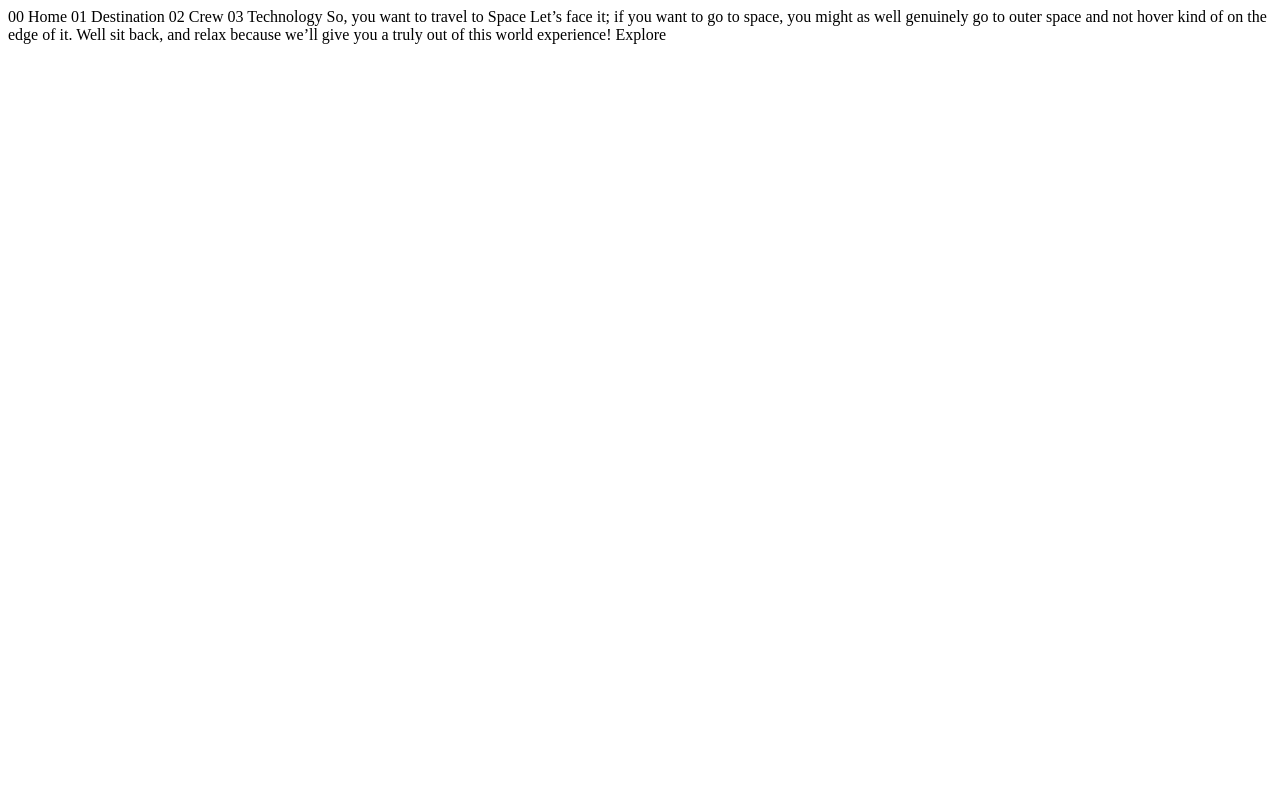
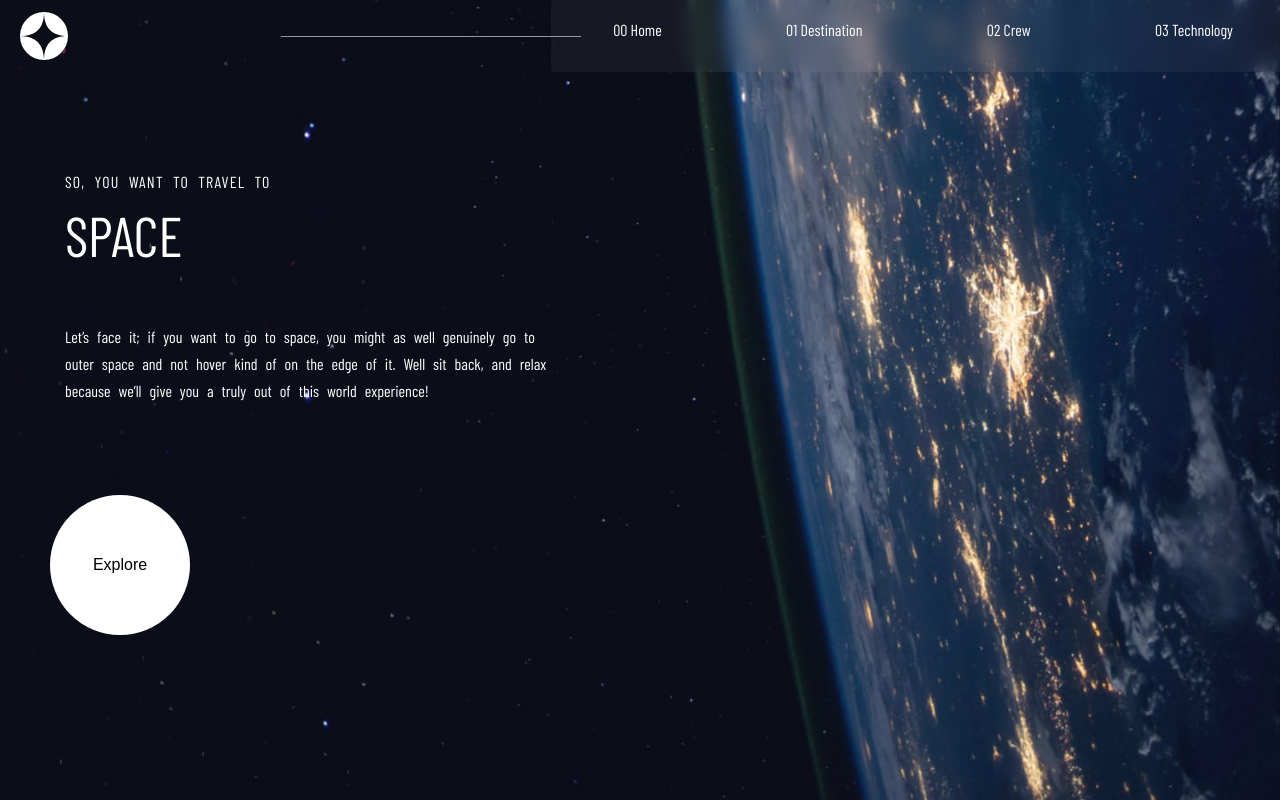
Before and after one commit to oloyede-hub/space-tourism, a plain HTML site: page space-tourism/index.html in a window 1280 px wide. Drawn offline with nearby package versions, Linux system fonts and the light colour scheme; a web font is replaced by a local one.

Commit message:
Home page and the header

```diff
--- /dev/null
+++ b/space-tourism/assets/css/header.css
@@ -0,0 +1,274 @@
+:root {
+    /* COLORS */
+
+    --dark-blue-color: #0B0D17;
+    --light-blue: #D0D6F9;
+    --white: #fff;
+    --stroke: #979797;
+
+    /* TOPOGRAPHY */
+
+    /* heading */
+    --h1-fs: 150px;
+    --h2-fs: 100px;
+    --h3-fs: 56px;
+    --h4-fs: 32px;
+    --h5-fs: 28px;
+    /* subheading  */
+    --sbh1-fs: 28px;
+    --sbh2-fs: 14px;
+    --sbh-fs: 16px;
+    --ws: 4.75px;
+    /* Font-family */
+    --fm-Belefair: 'Bellefair', serif;
+    --fm-Barlow: 'Barlow Condensed', sans-serif;
+
+    /* HOVER */
+    --hover-color: var(--white)
+    --cubic-out: cubic-bezier(0.33, 0.85, 0.4, 0.96)
+
+}
+
+/**
+--> HEADER
+*/
+
+
+.stroke {
+    display: none;
+}
+
+nav {
+    display: none;
+    position: absolute;
+    left: 35px;
+    right: 35px;
+    top: calc(100% + 2px);
+    z-index: 4;
+    background: var(--white);
+    color: black;
+    border-radius: 5px;
+    transition: 0.25s var(--cubic-out);
+
+}
+
+nav.active {
+    display: block;
+    transition-duration: .35s;
+}
+
+
+
+nav .list-item li {
+    padding-block: 20px;
+    padding-inline-start: 20px;
+
+}
+nav .list-item li:is(:hover, :focus) {
+    background-color: var(--light-blue);
+}
+
+nav .list-item li:not(:last-child) {
+    border-bottom: 1px solid var(--dark-blue-color);
+}
+
+nav .list-item li a {
+    color: var(--dark-blue-color);
+    font-size: var(--sbh-fs);
+    font-family: var(--fm-Barlow);
+}
+
+
+ header{
+    padding-inline: 20px;
+    margin-bottom: 10px;
+    position: sticky;
+    top: 0;
+    left: 0;
+    z-index: 4;
+}
+
+header.active {
+  background-color: var(--dark-blue-color);
+}
+
+header .wrapper {
+    display: flex;
+    justify-content: space-between;
+    align-items: center;
+    padding-block: 20px;
+    padding-inline: 20px;
+}
+
+
+
+header .hamburger {
+    font-size:45px;
+
+}
+header .hamburger:is(:hover, :focus) {
+    cursor: pointer;
+}
+
+header .wrapper .hamburger.active .open-hamburger,
+header .wrapper .hamburger .close-hamburger {
+        display: none;
+}
+
+header .wrapper .hamburger .open-hamburger,
+header .wrapper .hamburger.active .close-hamburger {
+        display: block;
+}
+
+
+@media screen and (min-width: 760px) {
+    header {
+        padding-block: 0px;
+        margin-bottom: 0px;
+        height: 72px;
+    }
+    header .wrapper {
+        display: flex;
+        padding-block: 0px;
+        padding-inline: 0px;
+        height: 100%;
+
+    }
+    header .hamburger {
+        display: none;
+    }
+    nav {
+        display: block;
+        height: 100%;
+        width: 60%;
+        border-radius: 0;
+        position: relative;
+        top: 0;
+        margin-inline: 0px;
+        background-color: transparent;
+    }
+
+    .blur {
+        width: 100%;
+        height: 100%;
+        position: relative;
+        z-index: -1;
+        background: rgba(255, 255, 255, 0.2);
+        background-clip: text;
+        -webkit-background-clip: text;
+        -webkit-text-fill-color: white;
+        backdrop-filter: blur(10px);
+    }
+    nav .list-item {
+        height: 100%;
+        display: flex;
+        justify-content: space-around;
+        align-items: center;
+        position: absolute;
+        top: 0;
+        left: 0;
+        right: 0;
+        z-index: 44;
+        background-color: rgba(255, 255, 255, 0.047);
+    }
+
+
+    nav .list-item li {
+        z-index: 4;
+        padding-inline: 10px;
+        margin-block: 0;
+    }
+    nav .list-item li:not(:last-child) {
+        border-bottom: none;
+    }
+    nav .list-item li:is(:hover, :focus) {
+        background: none;
+        border-bottom: 1px solid var(--light-blue);
+    }
+
+    nav .list-item li a {
+        color: var(--white);
+        font-size: 16px;
+        height: 100%;
+        font-family: var(--fm-Barlow);
+    }
+}
+
+
+@media only screen and (min-width: 1104px) {
+    header {
+        padding-block: 0px;
+        margin-bottom: 0;
+        max-width: 100%;
+        height: 72px;
+    }
+    header .wrapper {
+        display: flex;
+        padding-block: 0px;
+        padding-inline: 0px;
+        height: 100%;
+
+    }
+    header .hamburger {
+        display: none;
+    }
+    nav {
+        display: block;
+        height: 100%;
+        width: 60%;
+        border-radius: 0;
+        top: 0;
+        right: 16px;
+        margin-inline: 0px;
+        background: rgba(255, 255, 255, 0.2);
+        background-clip: text;
+        -webkit-background-clip: text;
+        -webkit-text-fill-color: white;
+        backdrop-filter: blur(10px);;
+    }
+    .stroke {
+        display: block;
+        height: 1px;
+        background-color: #979797;
+        width: 300px;
+        position: absolute;
+        left: -270px;
+        z-index: 344;
+    }
+
+    nav .list-item {
+        height: 100%;
+        display: flex;
+        justify-content: space-around;
+        align-items: center;
+        z-index: 44;
+        background-color: rgba(255, 255, 255, 0.047);
+        position: relative;
+    }
+
+
+    nav .list-item li {
+        z-index: 4;
+        padding-inline: 10px;
+        margin-block: 0;
+        height: 100%;
+        border-bottom: 0;
+
+    }
+    nav .list-item li:not(:last-child) {
+        border-bottom: none;
+    }
+
+    nav .list-item li:is(:hover, :focus) {
+        background: none;
+        border-bottom: 2px solid var(--light-blue);
+    }
+
+    nav .list-item li a {
+        color: var(--white);
+        font-size: 16px;
+        height: 100%;
+        font-family: var(--fm-Barlow);
+    }
+
+ }
--- /dev/null
+++ b/space-tourism/assets/css/home.css
@@ -0,0 +1,265 @@
+:root {
+    /* COLORS */
+
+    --dark-blue-color: #0B0D17;
+    --light-blue: #D0D6F9;
+    --white: #fff;
+    --stroke: #979797;
+
+    /* TOPOGRAPHY */
+
+    /* heading */
+    --h1-fs: 150px;
+    --h2-fs: 100px;
+    --h3-fs: 56px;
+    --h4-fs: 32px;
+    --h5-fs: 28px;
+    /* subheading  */
+    --sbh1-fs: 28px;
+    --sbh2-fs: 14px;
+    --sbh-fs: 16px;
+    --ws: 4.75px;
+    /* Font-family */
+    --fm-Belefair: 'Bellefair', serif;
+    --fm-Barlow: 'Barlow Condensed', sans-serif;
+
+    /* HOVER */
+    --hover-color: var(--white)
+    /* transition */
+
+}
+
+/* CUSTOM STYLES */
+
+*,
+*::before,
+*::after {
+    margin: 0;
+    padding: 0;
+    box-sizing: border-box;
+}
+
+span,
+img,
+button,
+input,
+label {
+    display: block;
+}
+
+.img {
+    height: auto;
+    width: auto;
+}
+
+ul {
+    list-style: none;
+}
+
+a {
+    text-decoration: none;
+    color: var(--white);
+}
+
+
+html {
+    font-size: var(--sbh-fs);
+    font-family: var(--fm-Barlow);
+    color: var(--white);
+}
+
+
+
+
+
+
+
+/**
+--> HOME
+*/
+
+
+
+
+body{
+    background-image: url("../home/background-home-mobile.jpg");
+    background-repeat: no-repeat;
+  background-size: cover;
+    /* object-fit: fill; */
+}
+
+main {
+    padding-inline: 35px;
+    padding-block: 20px;
+}
+
+main .wrapper {
+    text-align: center;
+}
+
+main .wrapper h5 {
+    text-transform: uppercase ;
+    font-weight: 50;
+    font-size: 16px;
+    word-spacing: var(--ws);
+    letter-spacing: 1.2px;
+}
+
+
+main .wrapper h1 {
+    text-transform: uppercase ;
+    padding-block: 40px;
+    font-weight: 300;
+    font-size: var(--h3-fs);
+}
+
+main .wrapper p {
+    padding-block: 60px;
+    line-height: 1.7;
+    font-size: var(--sbh-fs);
+    word-spacing: var(--ws);
+    font-weight: 300;
+}
+
+div.button {
+    width: 200px;
+    height: 200px;
+    margin: 15px auto ;
+    display: flex;
+    justify-content: center;
+    align-items: center;
+    transition: all ease-out .75s;
+
+    border-radius: 100%;
+}
+
+div.button:hover {
+    background-color: var(--dark-blue-color);
+}
+
+button {
+    width: 70%;
+    height: 70%;
+    border-radius: 70%;
+    outline: none;
+    border: none;
+    background-color: var(--white);
+    font-size: var(--sbh-fs);
+    }
+
+
+    @media screen and (min-width: 760px) {
+        body{
+            background-image: url("../home/background-home-tablet.jpg");
+            background-repeat: no-repeat;
+          background-size: cover;
+        }
+
+        main {
+            padding-inline: 35px;
+            padding-block: 100px;
+        }
+
+        main .wrapper {
+            text-align: center;
+            /* position: relative; */
+        }
+
+        main .wrapper h5 {
+            text-transform: uppercase ;
+            font-weight: 50;
+            font-size: 18px;
+            word-spacing: var(--ws);
+            letter-spacing: 1.2px;
+        }
+
+
+        main .wrapper h1 {
+            text-transform: uppercase ;
+            padding-block: 50px;
+            font-weight: 300;
+            font-size: var(--h3-fs);
+        }
+
+        main .wrapper p {
+            margin: 0 auto;
+            padding-block: 60px;
+            line-height: 1.7;
+            font-size: 24px;
+            word-spacing: var(--ws);
+            font-weight: 300;
+            width: 500px;
+        }
+
+        div.button {
+            width: 300px;
+            height: 300px;
+            margin: 15px auto ;
+            display: flex;
+            justify-content: center;
+            align-items: center;
+
+            border-radius: 100%;
+        }
+
+
+    }
+
+    @media screen and (min-width: 1104px) {
+        body{
+            background-image: url("../home/background-home-desktop.jpg");
+            background-repeat: no-repeat;
+          background-size: cover;
+        }
+
+        main {
+            padding-inline: 20px;
+            padding-block: 100px;
+        }
+
+        main .wrapper {
+            text-align: left;
+            /* position: absolute ; */
+        }
+
+        main .wrapper h5 {
+            text-transform: uppercase ;
+            margin-left:45px;
+            font-weight: 50;
+            font-size: 16px;
+            word-spacing: var(--ws);
+            letter-spacing: 1.2px;
+        }
+
+
+        main .wrapper h1 {
+            margin-left:45px;
+            text-transform: uppercase ;
+            padding-block: 10px;
+            font-weight: 300;
+            font-size: var(--h3-fs);
+        }
+
+        main .wrapper p {
+            margin-left:45px;
+            padding-block: 45px;
+            line-height: 1.7;
+            font-size: 16px;
+            word-spacing: var(--ws);
+            font-weight: 300;
+            width: 500px;
+        }
+
+        div.button {
+
+            position: absolute;
+            width: 200px;
+            height: 200px;
+            display: flex;
+            justify-content: center;
+            align-items: center;
+            border-radius: 100%;
+        }
+
+
+    }
--- /dev/null
+++ b/space-tourism/assets/js/header.js
@@ -0,0 +1,35 @@
+"use strict"
+// Header
+
+
+const navbar = document.querySelector(".navbar");
+const nav_links = document.querySelectorAll("[data-nav-link]");
+const hamburger = document.querySelector("[data-hamburger]");
+const header = document.querySelector("[data-header]");
+
+
+function toggleBurger() {
+    hamburger.classList.toggle("active");
+    navbar.classList.toggle("active");
+}
+
+hamburger.addEventListener("click", toggleBurger, false);
+
+
+function closeNav () {
+    hamburger.classList.remove('active')
+    navbar.classList.remove('active')
+}
+
+nav_links.forEach(link => {
+    link.addEventListener('click', closeNav)
+})
+
+
+window.addEventListener('scroll', function() {
+    if(window.scrollY >= 15) {
+        header.classList.add('active')
+    }else {
+        header.classList.remove('active');
+    }
+})
--- /dev/null
+++ b/space-tourism/assets/js/script.js
@@ -0,0 +1,4 @@
+
+
+
+// Node
--- a/space-tourism/index.html
+++ b/space-tourism/index.html
@@ -1,27 +1,60 @@
 <!DOCTYPE html>
 <html lang="en">
+
 <head>
   <meta charset="UTF-8">
   <meta name="viewport" content="width=device-width, initial-scale=1.0">
+  <link rel="preconnect" href="https://fonts.googleapis.com">
+  <link rel="preconnect" href="https://fonts.gstatic.com" crossorigin>
+  <link href="https://fonts.googleapis.com/css2?family=Barlow+Condensed&family=Bellefair&display=swap" rel="stylesheet">
+  <link rel="stylesheet" href="./assets/css/home.css">
+  <link rel="stylesheet" href="./assets/css/header.css">
+  <!-- <link rel="icon" type="image/png" sizes="32x32" href="./assets/favicon-32x32.png"> -->
 
-  <link rel="icon" type="image/png" sizes="32x32" href="./assets/favicon-32x32.png">
+  <title>Space tourism | Explore the wonder in the life beyond...</title>
+</head>
 
-  <title>Frontend Mentor | Space tourism website</title>
-</head>
 <body>
+  <header class="header" data-header>
+    <div class="wrapper">
+      <img src="./assets/shared/logo.svg" alt="space-travel">
+      <nav class="navbar">
+        <!-- <div class="blur"> -->
+          <ul class="list-item">
+            <div class="stroke"></div>
+            <li><a class="link" href="#" data-nav-link>00 Home</a></li>
+            <li><a class='link' href="./destination-europa.html" data-nav-link>01 Destination</a></li>
+            <li><a class='link' href="./crew-commander.html" data-nav-link>02 Crew</a></li>
+            <li><a class='link' href="./technology-capsule.html" data-nav-link>03 Technology</a></li>
+          </ul>
+        <!-- </div> -->
 
-  00 Home
-  01 Destination
-  02 Crew
-  03 Technology
+      </nav>
 
-  So, you want to travel to
-  Space
-  Let’s face it; if you want to go to space, you might as well genuinely go to
-  outer space and not hover kind of on the edge of it. Well sit back, and relax
-  because we’ll give you a truly out of this world experience!
+      <div class="hamburger" data-hamburger>
+        <img class="open-hamburger" src="./assets/shared/icon-hamburger.svg" alt="open-btn">
+        <img class="close-hamburger" src="./assets/shared/icon-close.svg" alt="close-btn">
+      </div>
+    </div>
+  </header>
+    <main>
+      <div class="wrapper">
+        <h5>So, you want to travel to</h5>
 
-  Explore
+      <h1>Space</h1>
 
+      <p> Let’s face it; if you want to go to space, you might as well genuinely go to
+        outer space and not hover kind of on the edge of it. Well sit back, and relax
+        because we’ll give you a truly out of this world experience!
+      </p>
+
+      <div class="button">
+        <button>Explore</button>
+      </div>
+      </div>
+    </main>
+
+    <script src="./assets/js/header.js"></script>
 </body>
+
 </html>
```
